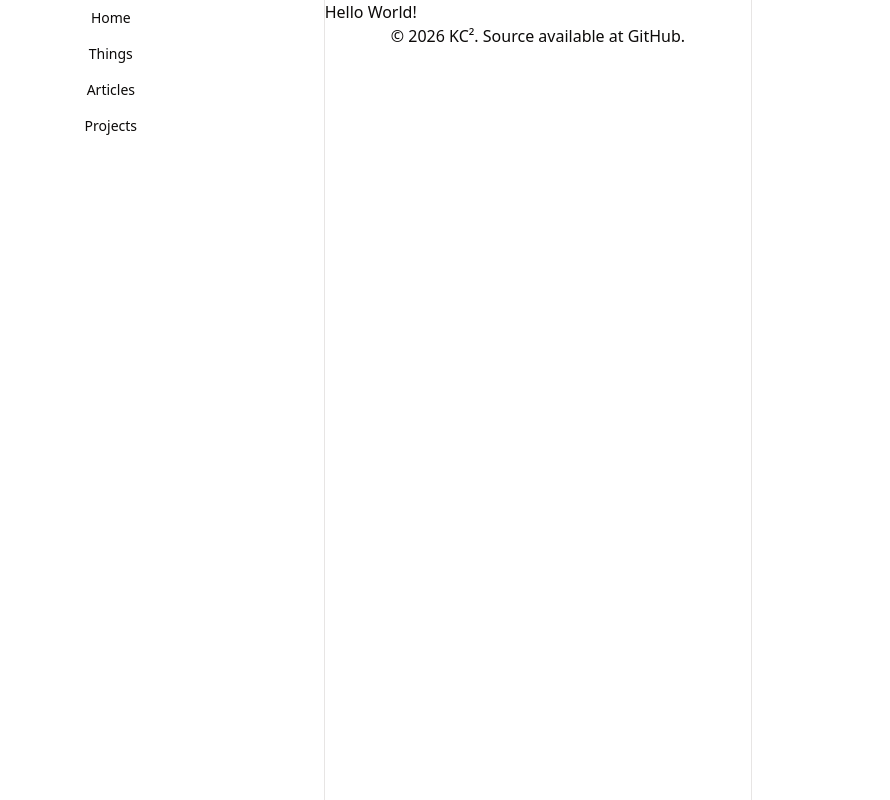
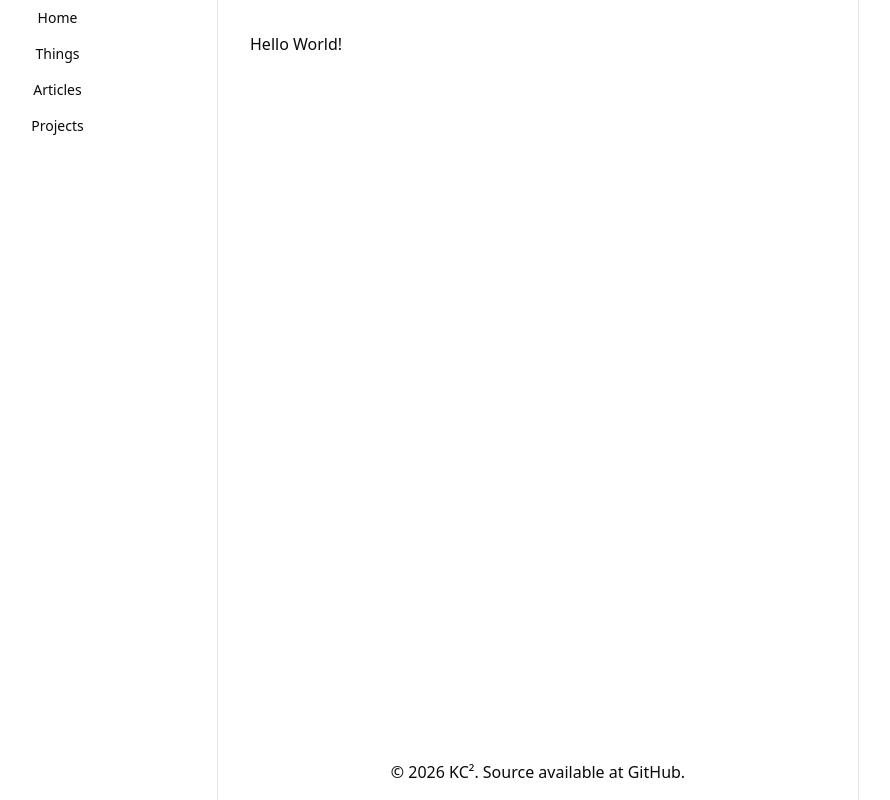
Before and after one commit to krausc2/kc2.dev, a SvelteKit app: page / in a window 1280 px wide. Shown: the whole page, without its empty margins (102-992 px from the left). Built offline with nearby package versions, Linux system fonts and the light colour scheme.

Commit message:
feat: adjust page layout and padding

```diff
--- a/src/routes/+layout.svelte
+++ b/src/routes/+layout.svelte
@@ -5,7 +5,7 @@
 	let { children } = $props();
 </script>
 
-<div class="grid min-h-screen grid-cols-3">
+<div class="grid min-h-screen grid-cols-4">
 	<aside class="col-span-1 border-r">
 		<!-- [Logo and stuff goes here] -->
 		<nav class="flex flex-col">
@@ -18,10 +18,12 @@
 	</aside>
 
 	<!-- Main Content -->
-	<main class="col-span-1 flex flex-col">
-		{@render children()}
+	<main class="col-span-2 flex flex-col h-full">
+		<div class="p-8">
+			{@render children()}
+		</div>
 
-		<footer class="text-center">
+		<footer class="mt-auto py-4 text-center">
 			<p>© 2026 KC². Source available at <a href="https://github.com/krausc2/kc2.dev" target="_blank" rel="noreferrer">GitHub</a>.</p>
 		</footer>
 	</main>
```
